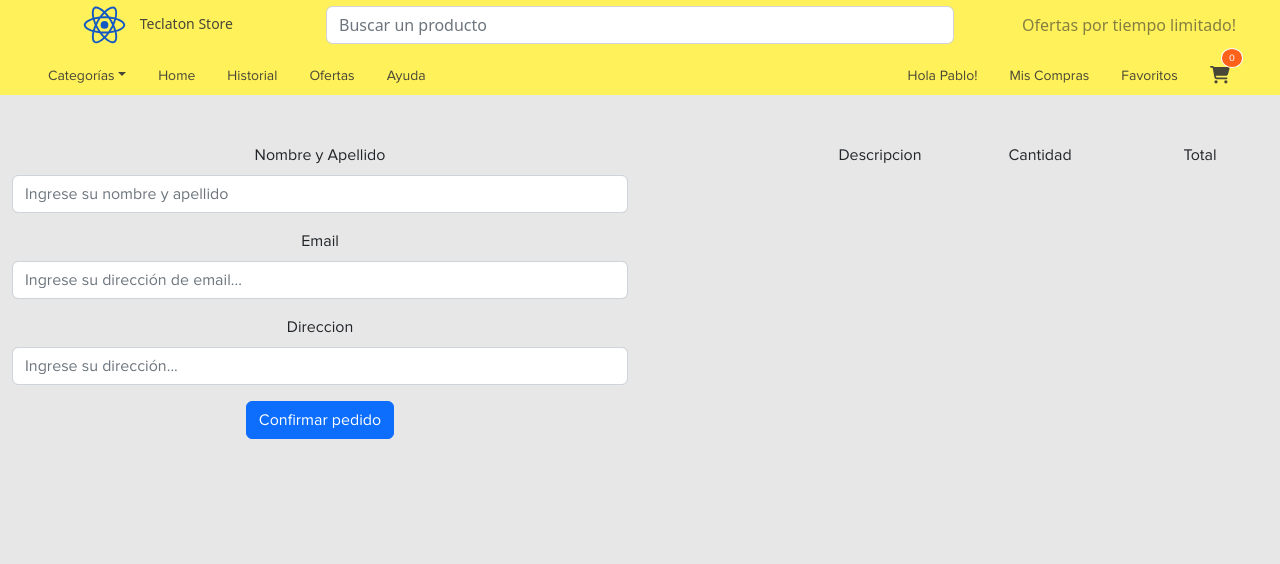
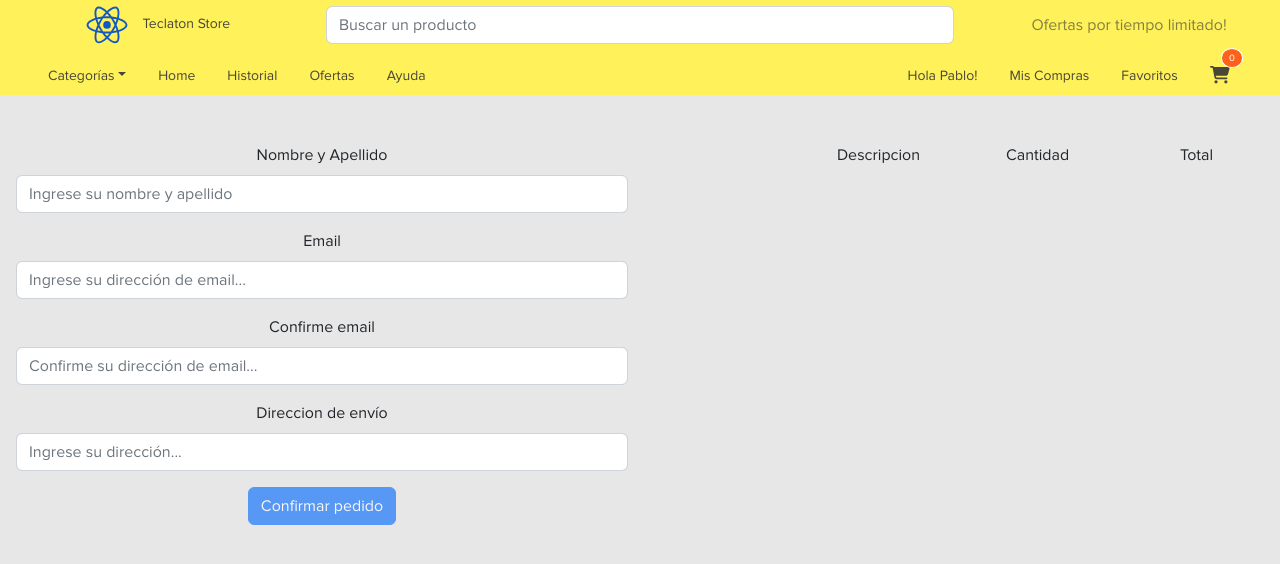
Before and after one commit to pamarilla87/teclatonapp, a React (Create React App) app: page /checkout in a window 1280 px wide. Shown: the top 564 px of the page. Built offline with nearby package versions, Linux system fonts and the light colour scheme.

Commit message:
update loadingscreen, cartoverview, no producto to display

```diff
--- a/src/components/CartOverview/CartOverview.css
+++ b/src/components/CartOverview/CartOverview.css
@@ -1,3 +1,12 @@
+@font-face {
+    font-family: pros-nova;
+    src: url(../../fonts/Proxima-Nova.otf);
+}
+
+* {
+    font-family: pros-nova;
+}
+
 .chCard__Container {
     margin: 1rem 2rem;
     min-height: 100% ;
--- a/src/components/CartOverview/CartOverview.js
+++ b/src/components/CartOverview/CartOverview.js
@@ -4,14 +4,13 @@ import { Row, Container, Col, Button } from 'react-bootstrap'
 import CheckoutCardItem from '../CheckoutCardItem/CheckoutCardItem'
 import { fetchProductsInCart, cartTotal, formatNumber } from '../Utils/FetchProducts'
 import LoadingScreen from '../LoadingScreen/LoadingScreen'
-import {Link} from "react-router-dom"
+import { Link } from "react-router-dom"
 import './CartOverview.css'
 
 const CartOverview = () => {
     const { emptyCart, carrito } = useContext(customContext)
 
-
-    const [productos, setProductos] = useState([])
+    const [productos, setProductos] = useState()
 
     useEffect(() => {
         fetchProductsInCart(carrito)
@@ -19,10 +18,9 @@ const CartOverview = () => {
 
     }, [productos, carrito])
 
-    if (productos?.length <= 0) {
-        return <LoadingScreen />
-    } else {
     return (
+        !productos ? <LoadingScreen message={'carrito'} /> : !productos[0] ? <h1> No hay ningún producto en el carrito  </h1> :
+            (
                 <Container fluid className='chCard__Container'>
                     <Row className='chCard_Row'>
                         <Col></Col>
@@ -30,7 +28,9 @@ const CartOverview = () => {
                         <Col>Cantidad</Col>
                         <Col>Total</Col>
                     </Row>
+                    {console.log(productos)}
                     {
+
                         productos.map(product => {
                             return (
                                 <CheckoutCardItem key={product.id} {...product} />
@@ -46,13 +46,13 @@ const CartOverview = () => {
 
                     <Row>
                         <Col sm={{ span: 3, offset: 9 }}>
-                        <Button onClick={() => {emptyCart()}} className='chButton'>Vaciar carrito</Button>
+                            <Button onClick={() => { emptyCart() }} className='chButton'>Vaciar carrito</Button>
                             <Button as={Link} to="/checkout" className='chButton'>Continuar</Button>
                         </Col>
                     </Row>
                 </Container>
             )
-    }
+    )
 }
 
 export default CartOverview
--- a/src/components/Checkout/Checkout.js
+++ b/src/components/Checkout/Checkout.js
@@ -1,4 +1,4 @@
-import React, { useContext, useRef, useState } from 'react'
+import React, { useContext, useRef, useState} from 'react'
 import customContext from '../CustomProvider/CustomProvider'
 import { Row, Col, Container, Form, Button } from 'react-bootstrap'
 import CheckoutCardItem from '../CheckoutCardItem/CheckoutCardItem'
@@ -10,10 +10,19 @@ const Checkout = () => {
   const { carrito, emptyCart } = useContext(customContext)
   const [customer, setCustomer] = useState({})
   const [orderId, setOrderId] = useState('')
+  const [validEmail, setValidEmail] = useState(false)
 
   const refName = useRef()
   const refEmail = useRef()
+  const refConfEmail = useRef()
   const refAddress = useRef()
+
+  const validateEmail = () => {
+    if (refEmail.current.value===refConfEmail.current.value) {
+      setValidEmail(true)
+    } else
+    setValidEmail(false)
+  }
 
   const handleSubmit = (e) => {
     e.preventDefault()
@@ -35,25 +44,30 @@ const Checkout = () => {
   } else
     return (
       <Container fluid>
-        <Row className='mx-0 my-5 '>
+        <Row className='mx-1 my-5 '>
           <Col className='ps-0'>
-            <Form onSubmit={handleSubmit}>
+            <Form noValidate  onSubmit={handleSubmit}>
               <Form.Group className="mb-3" controlId="formNames">
                 <Form.Label>Nombre y Apellido</Form.Label>
-                <Form.Control ref={refName} type="text" placeholder="Ingrese su nombre y apellido" required />
+                <Form.Control required ref={refName} type="text" placeholder="Ingrese su nombre y apellido" rquired />
               </Form.Group>
 
               <Form.Group className="mb-3 mt-3" controlId="formEmail">
                 <Form.Label>Email</Form.Label>
-                <Form.Control ref={refEmail} type="text" placeholder="Ingrese su dirección de email..." required />
+                <Form.Control ref={refEmail} onChange={validateEmail} type="text" placeholder="Ingrese su dirección de email..." required />
+              </Form.Group>
+
+              <Form.Group className="mb-3 mt-3" controlId="formConfEmail">
+                <Form.Label>Confirme email</Form.Label>
+                <Form.Control ref={refConfEmail} onChange={validateEmail} type="text" placeholder="Confirme su dirección de email..." required />
               </Form.Group>
 
               <Form.Group className="mb-3" controlId="formAddress">
-                <Form.Label>Direccion</Form.Label>
+                <Form.Label>Direccion de envío</Form.Label>
                 <Form.Control ref={refAddress} type="address" placeholder="Ingrese su dirección..." required />
               </Form.Group>
 
-              <Button variant="primary" type="submit">
+              <Button disabled={!validEmail} variant="primary" type="submit">
                 Confirmar pedido
               </Button>
             </Form>
--- a/src/components/CustomProvider/CustomProvider.js
+++ b/src/components/CustomProvider/CustomProvider.js
@@ -9,8 +9,8 @@ const { Provider } = customContext
 export const CustomProvider = ({ children }) => {
     const [carrito, setCarrito] = useState([])
     const [count, setCount] = useState(0);
-    const [customer, setCustomer] = useState({})
-    const [orderId, setOrderId] = useState('')
+    // const [customer, setCustomer] = useState({})
+    // const [orderId, setOrderId] = useState('')
 
     const successToast = (message) => {
         toast.success(message, {
@@ -80,7 +80,7 @@ export const CustomProvider = ({ children }) => {
 
 
     return (
-        <Provider value={{ carrito, removeProductFromCart, addProductToCart, count, setCount, removeAllProductFromCart, emptyCart, customer, setCustomer, orderId, setOrderId }}>
+        <Provider value={{ carrito, removeProductFromCart, addProductToCart, count, setCount, removeAllProductFromCart, emptyCart }}>
             {children}
         </Provider>
     )
--- a/src/components/ItemListContainer/ItemListContainer.js
+++ b/src/components/ItemListContainer/ItemListContainer.js
@@ -26,7 +26,7 @@ const ItemListContainer = () => {
 
     return (
         <Container className="itemsContainer"> {
-            productos?.length <= 0 ? <LoadingScreen /> : <ItemList products={productos} />
+            productos?.length <= 0 ? <LoadingScreen message={'productos'} /> : <ItemList products={productos} />
         }
         </Container>
     )
--- a/src/components/LoadingScreen/LoadingScreen.js
+++ b/src/components/LoadingScreen/LoadingScreen.js
@@ -2,11 +2,11 @@ import logo from './logo.svg'
 import React from 'react';
 import './LoadingScreen.css'
 
-const LoadingScreen = () => {
+const LoadingScreen = ({message}) => {
     return (
         <div className="loadingScreen">
             <img src={logo} className="App-logo" alt="logo-spinner" />
-            <h1>Cargando productos...</h1>
+            <h1>Cargando {message}...</h1>
         </div>
     )
 }
```
Lines whose indentation alone changed are shown as unchanged.
